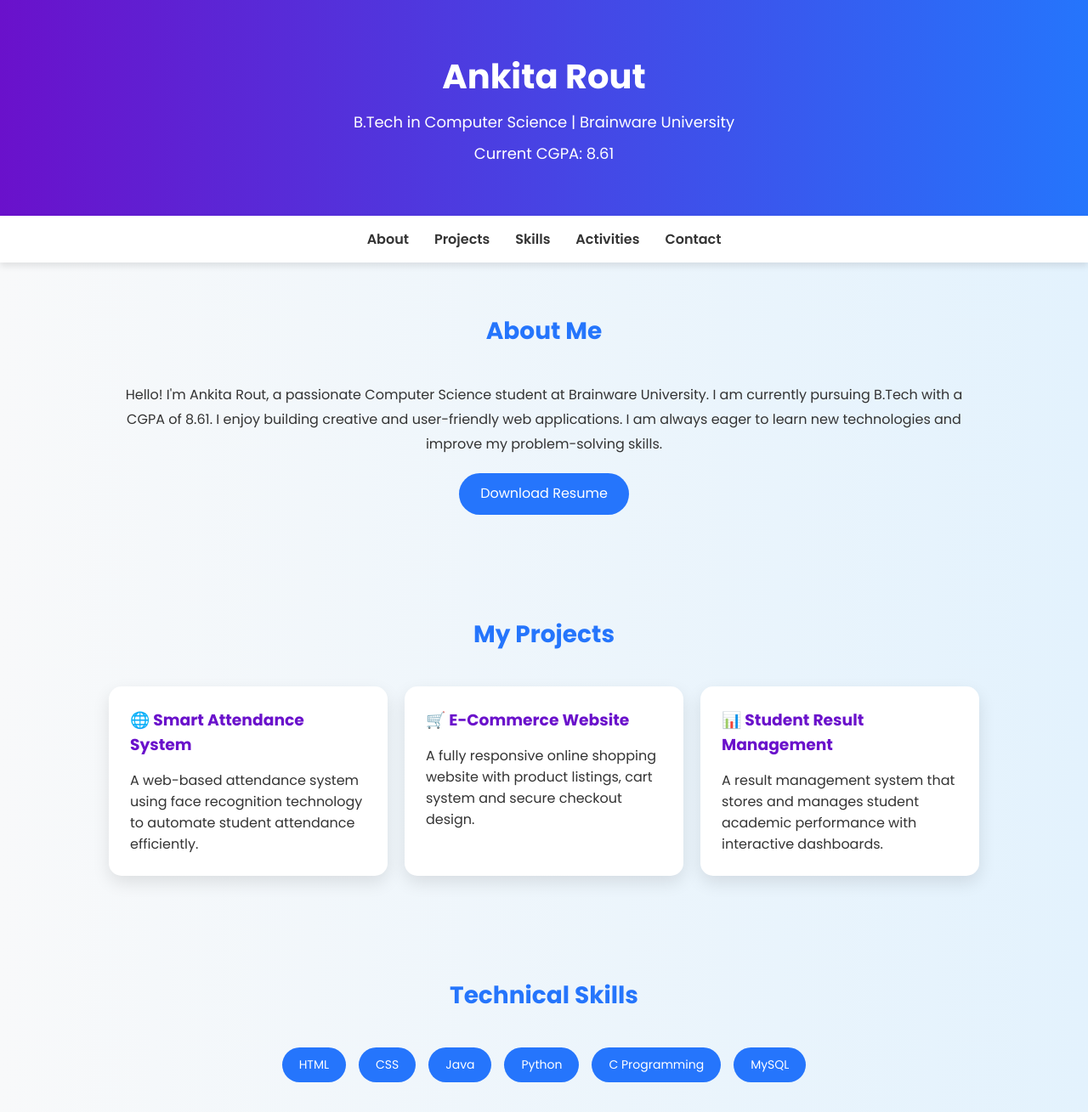
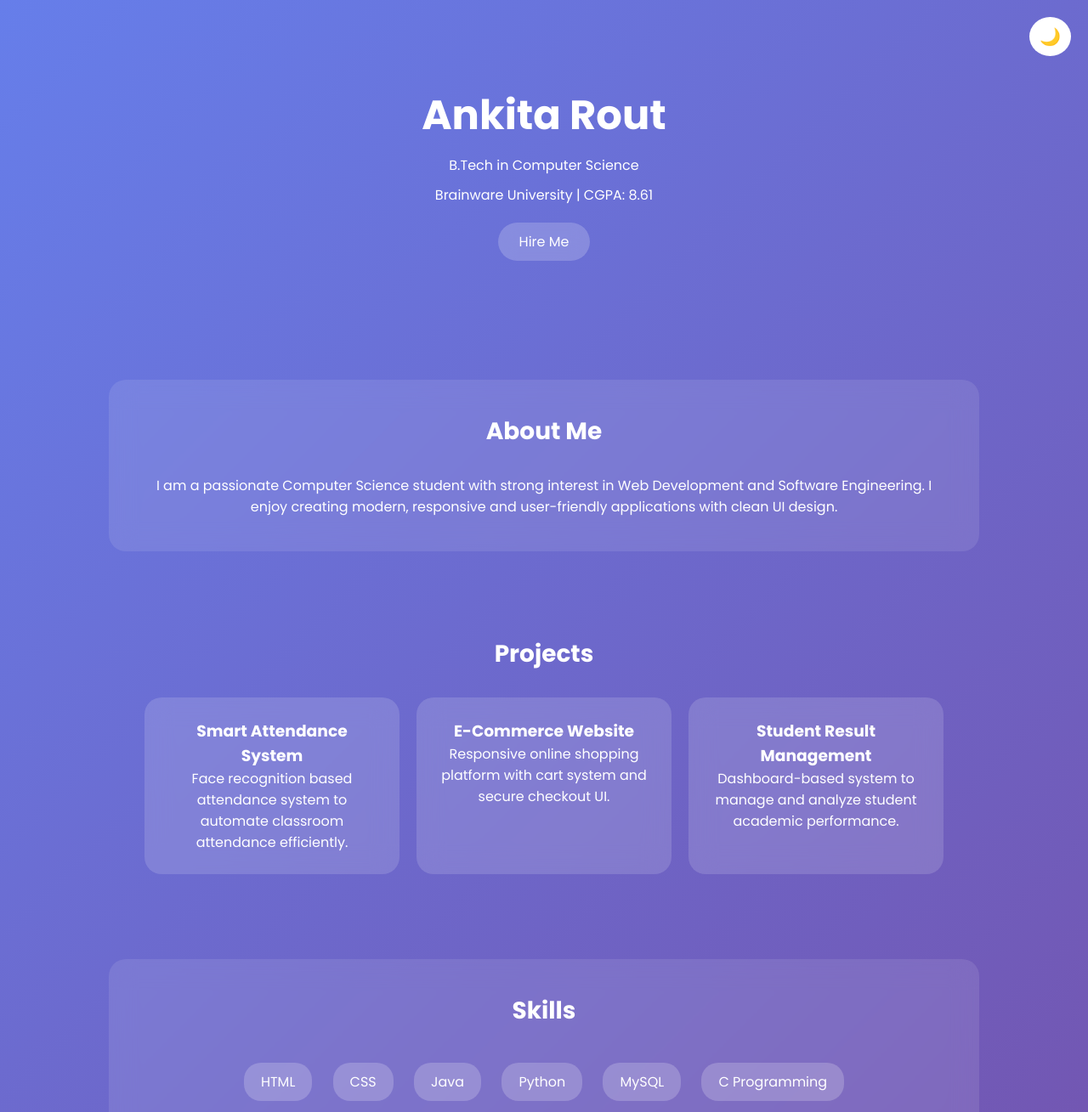
Before and after one commit to Hydra-Ramesh/Ankita-s-Portfolio, a plain HTML site: page index.html in a window 1280 px wide. Shown: the top 1309 px of the page at 85% size. Drawn offline with Linux system fonts and the light colour scheme.

Commit message:
V2 is Created

```diff
--- a/index.html
+++ b/index.html
@@ -8,232 +8,89 @@
     <!-- Google Font -->
     <link href="https://fonts.googleapis.com/css2?family=Poppins:wght@300;400;600;700&display=swap" rel="stylesheet">
 
-    <style>
-        *{
-            margin:0;
-            padding:0;
-            box-sizing:border-box;
-            font-family: 'Poppins', sans-serif;
-        }
-
-        body{
-            background: linear-gradient(to right, #f8f9fa, #e3f2fd);
-            color:#333;
-        }
-
-        header{
-            background: linear-gradient(to right, #6a11cb, #2575fc);
-            color:white;
-            text-align:center;
-            padding:60px 20px;
-        }
-
-        header h1{
-            font-size:40px;
-            font-weight:700;
-        }
-
-        header p{
-            margin-top:10px;
-            font-size:18px;
-        }
-
-        nav{
-            display:flex;
-            justify-content:center;
-            background:white;
-            padding:15px;
-            box-shadow:0 4px 8px rgba(0,0,0,0.1);
-            position:sticky;
-            top:0;
-        }
-
-        nav a{
-            margin:0 15px;
-            text-decoration:none;
-            color:#333;
-            font-weight:600;
-            transition:0.3s;
-        }
-
-        nav a:hover{
-            color:#2575fc;
-        }
-
-        section{
-            padding:60px 10%;
-        }
-
-        .section-title{
-            text-align:center;
-            margin-bottom:40px;
-            font-size:28px;
-            color:#2575fc;
-            font-weight:700;
-        }
-
-        .about{
-            text-align:center;
-            line-height:1.8;
-        }
-
-        .card-container{
-            display:flex;
-            justify-content:space-between;
-            flex-wrap:wrap;
-            gap:20px;
-        }
-
-        .card{
-            background:white;
-            padding:25px;
-            border-radius:15px;
-            box-shadow:0 8px 20px rgba(0,0,0,0.1);
-            flex:1 1 30%;
-            transition:0.3s;
-        }
-
-        .card:hover{
-            transform:translateY(-10px);
-        }
-
-        .card h3{
-            margin-bottom:15px;
-            color:#6a11cb;
-        }
-
-        .skills{
-            display:flex;
-            flex-wrap:wrap;
-            gap:15px;
-            justify-content:center;
-        }
-
-        .skill{
-            background:#2575fc;
-            color:white;
-            padding:10px 20px;
-            border-radius:25px;
-            font-size:14px;
-        }
-
-        footer{
-            background:#6a11cb;
-            color:white;
-            text-align:center;
-            padding:20px;
-            margin-top:40px;
-        }
-
-        .btn{
-            display:inline-block;
-            margin-top:20px;
-            padding:10px 25px;
-            background:#2575fc;
-            color:white;
-            text-decoration:none;
-            border-radius:25px;
-            transition:0.3s;
-        }
-
-        .btn:hover{
-            background:#6a11cb;
-        }
-
-        @media(max-width:768px){
-            .card-container{
-                flex-direction:column;
-            }
-        }
-
-    </style>
+    <!-- CSS File -->
+    <link rel="stylesheet" href="style.css">
 </head>
 <body>
 
+    <!-- Dark Mode Toggle -->
+    <input type="checkbox" id="dark-toggle">
+    <label for="dark-toggle" class="toggle-btn">🌙</label>
+
     <header>
-    <h1>Ankita Rout</h1>
-    <p>B.Tech in Computer Science | Brainware University</p>
-    <p>Current CGPA: 8.61</p>
+        <h1 class="fade-in">Ankita Rout</h1>
+        <p class="fade-in delay">B.Tech in Computer Science</p>
+        <p class="fade-in delay2">Brainware University | CGPA: 8.61</p>
+        <a href="#contact" class="btn fade-in delay3">Hire Me</a>
     </header>
 
-<nav>
-    <a href="#about">About</a>
-    <a href="#projects">Projects</a>
-    <a href="#skills">Skills</a>
-    <a href="#activities">Activities</a>
-    <a href="#contact">Contact</a>
-</nav>
-
-<section id="about">
-    <h2 class="section-title">About Me</h2>
-    <div class="about">
-        <p>Hello! I'm Ankita Rout, a passionate Computer Science student at Brainware University.
-        I am currently pursuing B.Tech with a CGPA of 8.61.
-        I enjoy building creative and user-friendly web applications.
-        I am always eager to learn new technologies and improve my problem-solving skills.</p>
-        <a href="#" class="btn">Download Resume</a>
-    </div>
+    <section class="glass">
+        <h2>About Me</h2>
+        <p>
+            I am a passionate Computer Science student with strong interest in
+            Web Development and Software Engineering. I enjoy creating modern,
+            responsive and user-friendly applications with clean UI design.
+        </p>
     </section>
 
-<section id="projects">
-    <h2 class="section-title">My Projects</h2>
+    <section>
+        <h2>Projects</h2>
+
         <div class="card-container">
 
             <div class="card">
-            <h3>🌐 Smart Attendance System</h3>
-            <p>A web-based attendance system using face recognition technology to automate student attendance efficiently.</p>
+                <h3>Smart Attendance System</h3>
+                <p>Face recognition based attendance system to automate classroom attendance efficiently.</p>
             </div>
 
             <div class="card">
-            <h3>🛒 E-Commerce Website</h3>
-            <p>A fully responsive online shopping website with product listings, cart system and secure checkout design.</p>
+                <h3>E-Commerce Website</h3>
+                <p>Responsive online shopping platform with cart system and secure checkout UI.</p>
             </div>
 
             <div class="card">
-            <h3>📊 Student Result Management</h3>
-            <p>A result management system that stores and manages student academic performance with interactive dashboards.</p>
+                <h3>Student Result Management</h3>
+                <p>Dashboard-based system to manage and analyze student academic performance.</p>
             </div>
 
         </div>
     </section>
 
-<section id="skills">
-    <h2 class="section-title">Technical Skills</h2>
+    <section class="glass">
+        <h2>Skills</h2>
         <div class="skills">
-        <div class="skill">HTML</div>
-        <div class="skill">CSS</div>
-        <div class="skill">Java</div>
-        <div class="skill">Python</div>
-        <div class="skill">C Programming</div>
-        <div class="skill">MySQL</div>
+            <span>HTML</span>
+            <span>CSS</span>
+            <span>Java</span>
+            <span>Python</span>
+            <span>MySQL</span>
+            <span>C Programming</span>
         </div>
     </section>
 
-<section id="activities">
-    <h2 class="section-title">Extra Curricular Activities</h2>
+    <section>
+        <h2>Extra Curricular Activities</h2>
         <div class="card-container">
             <div class="card">
                 <h3>💃 Dancing</h3>
-            <p>I actively participate in cultural programs and enjoy expressing creativity through dance performances.</p>
+                <p>Active participant in cultural programs and stage performances.</p>
             </div>
+
             <div class="card">
                 <h3>✍ Poetry</h3>
-            <p>I love writing poems that reflect emotions, creativity, and imagination.</p>
+                <p>Creative poetry writing reflecting imagination and emotions.</p>
             </div>
         </div>
     </section>
 
-<section id="contact">
-    <h2 class="section-title">Contact Me</h2>
-    <div class="about">
+    <section class="glass" id="contact">
+        <h2>Contact</h2>
         <p>Email: ankita@example.com</p>
         <p>Phone: +91 XXXXX XXXXX</p>
-        <a href="#" class="btn">Hire Me</a>
-    </div>
     </section>
 
     <footer>
-    <p>© 2026 Ankita Rout | Designed with ❤</p>
+        © 2026 Ankita Rout | Designed with ❤
     </footer>
 
 </body>
--- /dev/null
+++ b/style.css
@@ -0,0 +1,168 @@
+*{
+    margin:0;
+    padding:0;
+    box-sizing:border-box;
+    font-family: 'Poppins', sans-serif;
+    scroll-behavior:smooth;
+}
+
+body{
+    background: linear-gradient(135deg,#667eea,#764ba2);
+    color:white;
+    min-height:100vh;
+    transition:0.5s;
+}
+
+/* Dark Mode */
+#dark-toggle{
+    display:none;
+}
+
+#dark-toggle:checked ~ *{
+    background:#111 !important;
+    color:#eee !important;
+}
+
+.toggle-btn{
+    position:fixed;
+    top:20px;
+    right:20px;
+    font-size:20px;
+    cursor:pointer;
+    background:white;
+    color:black;
+    padding:8px 12px;
+    border-radius:50%;
+    z-index:1000;
+}
+
+/* Header */
+header{
+    text-align:center;
+    padding:100px 20px;
+}
+
+header h1{
+    font-size:48px;
+    font-weight:700;
+}
+
+header p{
+    margin-top:10px;
+}
+
+.btn{
+    display:inline-block;
+    margin-top:20px;
+    padding:10px 25px;
+    background:rgba(255,255,255,0.2);
+    backdrop-filter:blur(10px);
+    border-radius:25px;
+    text-decoration:none;
+    color:white;
+    transition:0.3s;
+}
+
+.btn:hover{
+    background:white;
+    color:#764ba2;
+}
+
+/* Sections */
+section{
+    padding:60px 10%;
+    text-align:center;
+}
+
+h2{
+    margin-bottom:30px;
+    font-size:28px;
+}
+
+/* Glass Effect */
+.glass{
+    background:rgba(255,255,255,0.1);
+    backdrop-filter:blur(15px);
+    border-radius:20px;
+    margin:40px 10%;
+    padding:40px;
+}
+
+/* Cards */
+.card-container{
+    display:flex;
+    gap:20px;
+    justify-content:center;
+    flex-wrap:wrap;
+}
+
+.card{
+    background:rgba(255,255,255,0.15);
+    backdrop-filter:blur(15px);
+    padding:25px;
+    border-radius:20px;
+    width:300px;
+    transition:0.4s;
+}
+
+.card:hover{
+    transform:translateY(-15px) scale(1.05);
+}
+
+/* Skills */
+.skills span{
+    display:inline-block;
+    margin:10px;
+    padding:10px 20px;
+    background:rgba(255,255,255,0.2);
+    border-radius:20px;
+    transition:0.3s;
+}
+
+.skills span:hover{
+    background:white;
+    color:#764ba2;
+}
+
+/* Footer */
+footer{
+    text-align:center;
+    padding:20px;
+    margin-top:50px;
+    background:rgba(0,0,0,0.2);
+}
+
+/* Animations */
+.fade-in{
+    opacity:0;
+    animation:fadeIn 1s forwards;
+}
+
+.delay{
+    animation-delay:0.5s;
+}
+.delay2{
+    animation-delay:1s;
+}
+.delay3{
+    animation-delay:1.5s;
+}
+
+@keyframes fadeIn{
+    to{
+        opacity:1;
+        transform:translateY(0);
+    }
+}
+
+/* Responsive */
+@media(max-width:768px){
+    .card-container{
+        flex-direction:column;
+        align-items:center;
+    }
+
+    header h1{
+        font-size:32px;
+    }
+}
```
Lines whose indentation alone changed are shown as unchanged.
